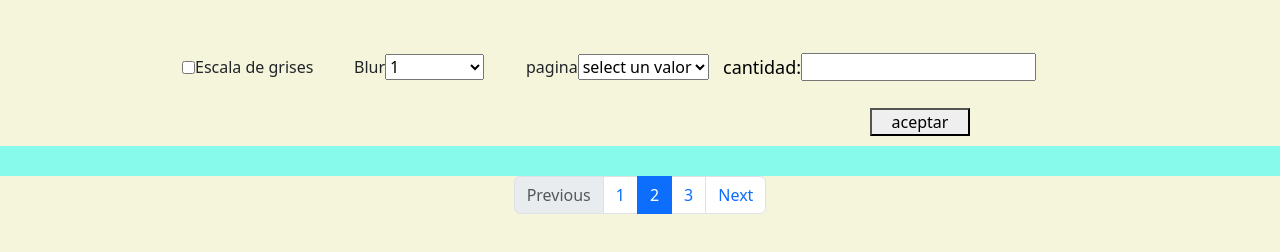
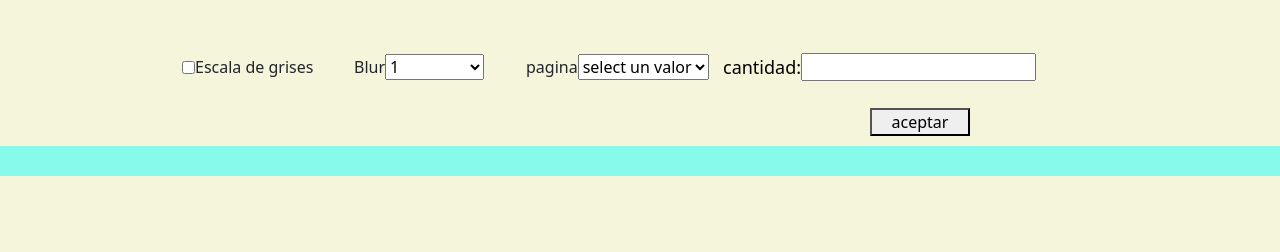
Before and after one commit to carlos7776/tarea_api_2023, a plain HTML site: page picsum.html in a window 1280 px wide. Shown: the part 92-344 px from the top of the page. Drawn offline with nearby package versions, Linux system fonts and the light colour scheme.

Commit message:
actu20feb

```diff
--- a/picsum.html
+++ b/picsum.html
@@ -203,25 +203,6 @@
 
   </div>
     <div id="contenido"> </div>
-
-    <nav aria-label="...">
-      <ul class="pagination">
-        <li class="page-item disabled">
-          <a class="page-link">Previous</a>
-        </li>
-        <li class="page-item"><a class="page-link" href="#">1</a></li>
-        <li class="page-item active" aria-current="page">
-          <a class="page-link" href="#">2</a>
-        </li>
-        <li class="page-item"><a class="page-link" href="#">3</a></li>
-        <li class="page-item">
-          <a class="page-link" href="#">Next</a>
-        </li>
-      </ul>
-    </nav>
-
-
-
     <script src="picsum2.js"></script>
 
 </body>
```
